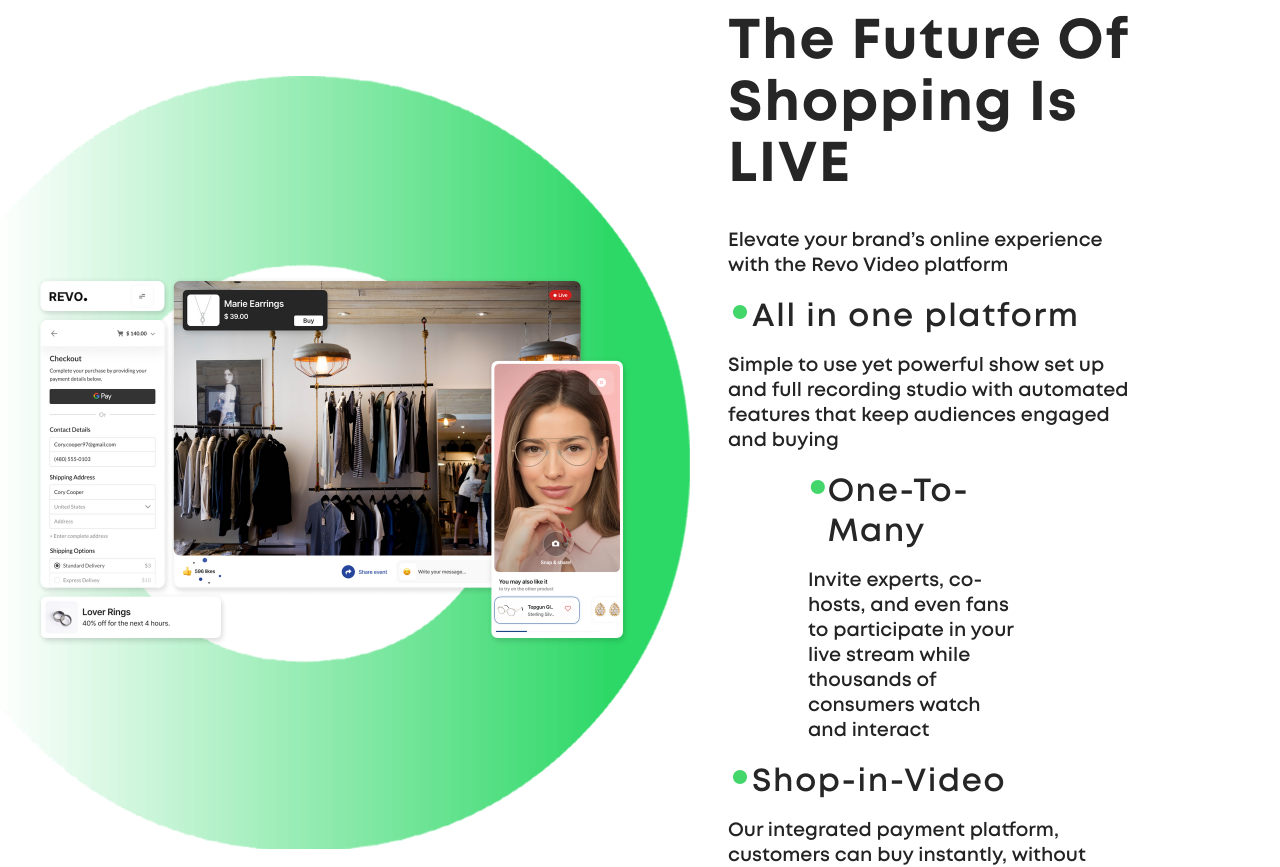
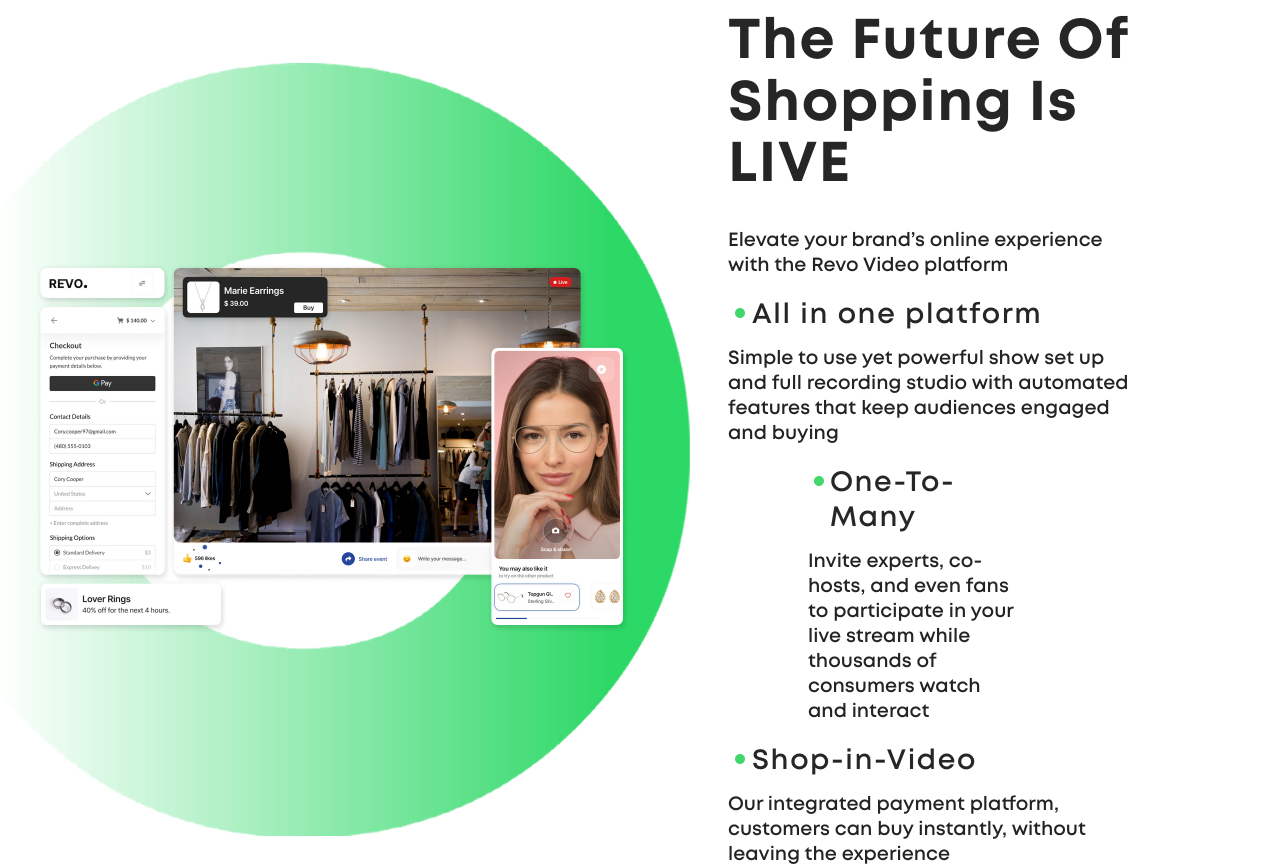
Before and after one commit to ssayanm/streamstyle, a Next.js app: page / in a window 1280 px wide. Shown: the part 2844-3711 px from the top of the page. Built offline with nearby package versions, Linux system fonts and the light colour scheme.

Commit message:
fixed homepage icon on smaller device

```diff
--- a/components/HomeSectionC.js
+++ b/components/HomeSectionC.js
@@ -113,7 +113,7 @@ const Wrapper = styled.section`
 
     .greendot {
       width: 1.5rem;
-      height: 1.75rem;
+      height: 1.25rem;
     }
   }
 
@@ -130,7 +130,7 @@ const Wrapper = styled.section`
     }
 
     h5 {
-      font-size: 2rem;
+      font-size: 1.75rem;
       text-align: left;
     }
     p {
```
